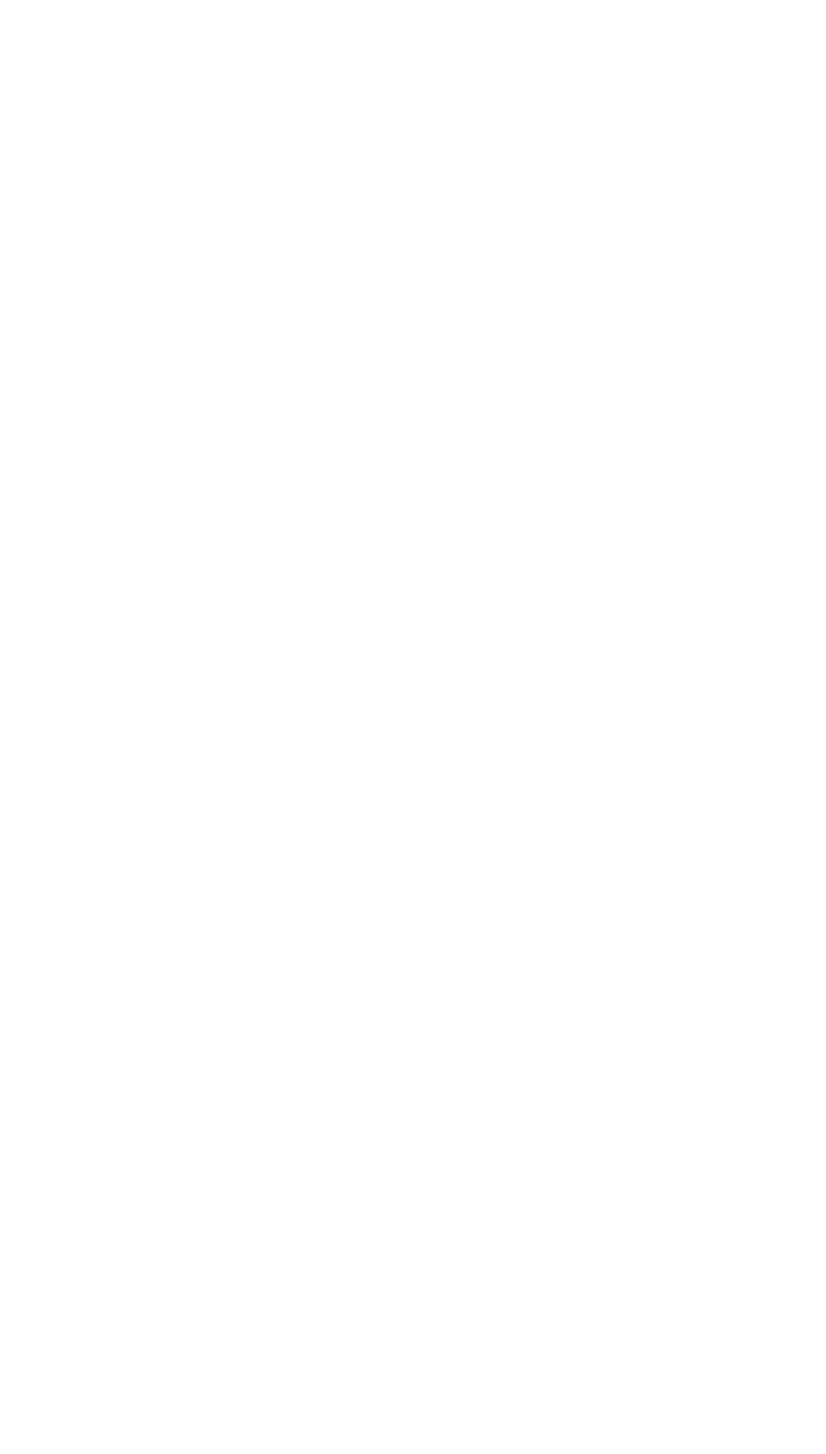
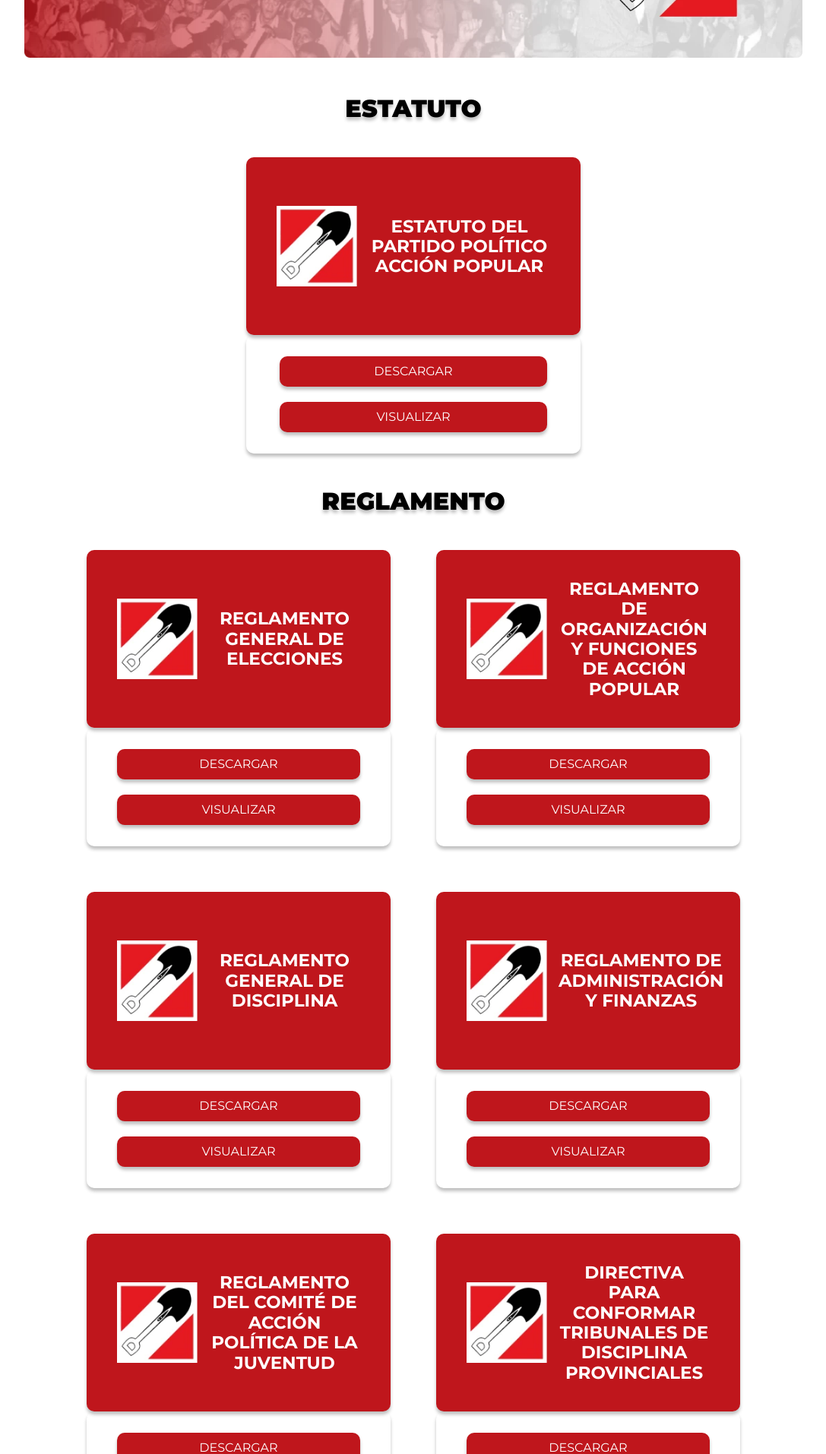
Before and after one commit to knarfangelo/accion-popular, an Angular app: page /normativa in a window 1280 px wide. Before the commit this address led to /. Shown: the part 360-2274 px from the top of the page at 76% size, without its empty margins (96-1183 px from the left). Before the commit the page ends 800 px from the top, so only its background shows below. Built offline with nearby package versions, Linux system fonts and the light colour scheme.

Commit message:
terminando el otro 50%

```diff
--- a/src/app/app.routes.ts
+++ b/src/app/app.routes.ts
@@ -2,9 +2,11 @@
 import { AccionPopularComponent } from './components/accion-popular/accion-popular.component';
 import { FundacionComponent } from './components/inicio/fundacion/fundacion.component';
 import { FormularioComponent } from './components/formulario/formulario.component';
+import { NormativaComponent } from './components/normativa/normativa.component';
 
 export const routes: Routes = [
     {path: '', component: AccionPopularComponent},
     {path: 'fundacion', component: FundacionComponent},
     {path: 'unete-a-nosotros', component: FormularioComponent},
+    {path: 'normativa', component:NormativaComponent}
 ];
--- a/src/app/components/navegacion/nav-responsive/nav-responsive.component.css
+++ b/src/app/components/navegacion/nav-responsive/nav-responsive.component.css
@@ -6,7 +6,7 @@
     display: flex;
     align-items: center;
     width: 100%;
-    justify-content: space-between;
+    justify-content: space-evenly;
     background-color: #fff;
 }
 .inicio{
--- a/src/app/components/navegacion/nav-responsive/nav-responsive.component.ts
+++ b/src/app/components/navegacion/nav-responsive/nav-responsive.component.ts
@@ -22,7 +22,7 @@
         <li><a href="">Normativa</a></li>
         <li><a href="">ONRP</a></li>
         <li><a href="">Actualidad</a></li>
-        <li class="unete"><a href="">Unete a nosotros</a></li>
+        <li class="unete"><a href="unete-a-nosotros">Unete a nosotros</a></li>
       </ul>
       <div class="background"></div>
       </main>
--- a/src/app/components/navegacion/navegacion.component.ts
+++ b/src/app/components/navegacion/navegacion.component.ts
@@ -32,13 +32,12 @@
           <p>info&#64;accionpopular.com.pe</p>
         </a></li>
       </ul>
-
     </nav>
     <nav class="navegacion-paginas">
       <ul class="lista-paginas">
         <li><a href="">Inicio</a></li>
         <li><a href="fundacion">Nosotros</a></li>
-        <li><a href="">Normativa</a></li>
+        <li><a href="normativa">Normativa</a></li>
         <li><a href="">ONRP</a></li>
         <li><a href="">Actualidad</a></li>
         <li class="unete"><a href="unete-a-nosotros">Unete a nosotros</a></li>
--- /dev/null
+++ b/src/app/components/normativa/archivos/DB/IArchivos.ts
@@ -0,0 +1,8 @@
+
+
+export interface IArchivos {
+    id: number,
+    titulo: string,
+    linkDescargar: string,
+    linkVisualizar: string,
+}
--- /dev/null
+++ b/src/app/components/normativa/archivos/DB/archivosJSON.ts
@@ -0,0 +1,53 @@
+import { IArchivos } from "./IArchivos";
+
+
+export const archivosJSON:IArchivos[]= [
+    {
+        id: 0,
+        titulo: "ESTATUTO DEL PARTIDO POLÍTICO ACCIÓN POPULAR ",
+        linkDescargar: "",
+        linkVisualizar: ""
+    },
+    {
+        id: 1,
+        titulo: "REGLAMENTO GENERAL DE ELECCIONES",
+        linkDescargar: "",
+        linkVisualizar: ""
+    },
+    {
+        id: 2,
+        titulo: "REGLAMENTO DE ORGANIZACIÓN Y FUNCIONES DE ACCIÓN POPULAR",
+        linkDescargar: "",
+        linkVisualizar: ""
+    },
+    {
+        id: 3,
+        titulo: "REGLAMENTO GENERAL DE DISCIPLINA",
+        linkDescargar: "",
+        linkVisualizar: ""
+    },
+    {
+        id: 4,
+        titulo: "REGLAMENTO DE ADMINISTRACIÓN Y FINANZAS",
+        linkDescargar: "",
+        linkVisualizar: ""
+    },
+    {
+        id: 5,
+        titulo: "REGLAMENTO DEL COMITÉ DE ACCIÓN POLÍTICA DE LA JUVENTUD",
+        linkDescargar: "",
+        linkVisualizar: ""
+    },
+    {
+        id: 6,
+        titulo: "DIRECTIVA PARA CONFORMAR TRIBUNALES DE DISCIPLINA PROVINCIALES",
+        linkDescargar: "",
+        linkVisualizar: ""
+    },
+    {
+        id: 7,
+        titulo: "LA PROPUESTA DE MODIFICACIÓN DEL REGLAMENTO DE DISCIPLINA",
+        linkDescargar: "",
+        linkVisualizar: ""
+    },
+]
--- /dev/null
+++ b/src/app/components/normativa/archivos/archivos.component.css
@@ -0,0 +1,70 @@
+header{
+  display: flex;
+  flex-direction: column;
+  max-width: 440px;
+  width: 100%;
+  height: 390px;
+  color: #fff;
+  font-weight: 500;
+}
+img{
+  width: 106px;
+  height: 106px;
+}
+section{
+  display: flex;
+  align-items: center;
+  border-radius: 10px;
+  box-shadow: 0px 4px 4px rgba(0, 0, 0, 0.25);
+}
+.contenido{
+  background-color: #BF161C;
+  height: 60%;
+  gap: 15px;
+  box-sizing: border-box;
+  padding: 40px;
+}
+.contenido p{
+  text-align: center;
+  font-size: 23px;
+  font-weight: 700;
+}
+.botones{
+  height: 40%;
+  display: flex;
+  align-items: center;
+  justify-content: center;
+  gap: 20px;
+  flex-direction: column;
+}
+
+.botones button{
+  color: #fff;
+border: 0;
+width: 80%;
+height: 40px;
+
+/* Primary/600 */
+background: #BF161C;
+box-shadow: 0px 4px 4px rgba(0, 0, 0, 0.25);
+border-radius: 10px;
+}
+
+@media (max-width: 800px) {
+  header{
+    height: 300px;
+  }
+  img{
+    width: 80px;
+    height: 80px;
+  }
+  .contenido{
+    padding: 20px;
+  }
+  .contenido p{
+    font-size: 15px;
+  }
+  .botones button{
+    height: 30px;
+  }
+}
--- /dev/null
+++ b/src/app/components/normativa/archivos/archivos.component.ts
@@ -0,0 +1,29 @@
+import { CommonModule } from '@angular/common';
+import { ChangeDetectionStrategy, Component, Input } from '@angular/core';
+
+@Component({
+  selector: 'app-archivos',
+  standalone: true,
+  imports: [
+    CommonModule,
+  ],
+  template: `
+    <header>
+      <section class="contenido">
+      <img src="icons/pala.webp" alt="">
+      <p>{{titulo}}</p>
+      </section>
+      <section class="botones">
+        <button>DESCARGAR</button>
+        <button>VISUALIZAR</button>
+      </section>
+    </header>
+  `,
+  styleUrl: './archivos.component.css',
+  changeDetection: ChangeDetectionStrategy.OnPush,
+})
+export class ArchivosComponent {
+
+   @Input() titulo = '';
+
+}
--- /dev/null
+++ b/src/app/components/normativa/normativa.component.css
@@ -0,0 +1,53 @@
+main{
+  left: 0;
+  right: 0;
+  width: 80%;
+  min-height: 1300px;
+  margin: auto;
+}
+
+img{
+  width: 100%;
+}
+
+h1{
+  text-align: center;
+  text-shadow: 0px 4px 4px rgba(0, 0, 0, 0.25);
+  font-weight: 900;
+  margin: 45px 0;
+}
+
+
+
+.archivo{
+  display: flex;
+  align-items: center;
+  justify-content: center;
+}
+
+.archivos{
+  display: grid;
+  align-items: center;
+  gap: 60px;
+  width: 100%;
+  justify-content: center;
+  grid-template-columns: repeat(auto-fill, 400px);
+  margin-bottom: 100px;
+}
+.archivos-int:last-child{
+  grid-column: 2 / 3;
+}
+
+.archivos-int{
+  width: auto;
+  display: flex;
+  align-items: center;
+  justify-content: center;
+}
+
+@media (width < 800px) {
+  .archivos{
+    display: flex;
+    flex-direction: column;
+  }
+}
--- /dev/null
+++ b/src/app/components/normativa/normativa.component.ts
@@ -0,0 +1,40 @@
+import { CommonModule } from '@angular/common';
+import { ChangeDetectionStrategy, Component } from '@angular/core';
+import { NavegacionComponent } from "../navegacion/navegacion.component";
+import { FooterComponent } from "../footer/footer.component";
+import { ArchivosComponent } from "./archivos/archivos.component";
+import { IArchivos } from './archivos/DB/IArchivos';
+import { archivosJSON } from './archivos/DB/ArchivosJSON';
+
+@Component({
+  selector: 'app-normativa',
+  standalone: true,
+  imports: [
+    CommonModule,
+    NavegacionComponent,
+    FooterComponent,
+    ArchivosComponent
+],
+  template: `
+    <header>
+      <app-navegacion></app-navegacion>
+      <main>
+      <img src="/banners/banner2.webp" alt="">
+      <h1>ESTATUTO</h1>
+      <app-archivos class="archivo" [titulo]="item[0].titulo"></app-archivos>
+      <h1>REGLAMENTO</h1>
+      <section class="archivos">
+      @for (item of items; track $index) {
+      <app-archivos class="archivos-int" [titulo]="item.titulo"></app-archivos>
+      }</section>
+      </main>
+      <app-footer></app-footer>
+    </header>
+  `,
+  styleUrl: './normativa.component.css',
+  changeDetection: ChangeDetectionStrategy.OnPush,
+})
+export class NormativaComponent {
+  items:IArchivos[] = archivosJSON.slice(1);
+  item:IArchivos[] = archivosJSON;
+}
```
Also changed, not shown: public/banners/banner2.webp (added), public/icons/pala.webp (added).
